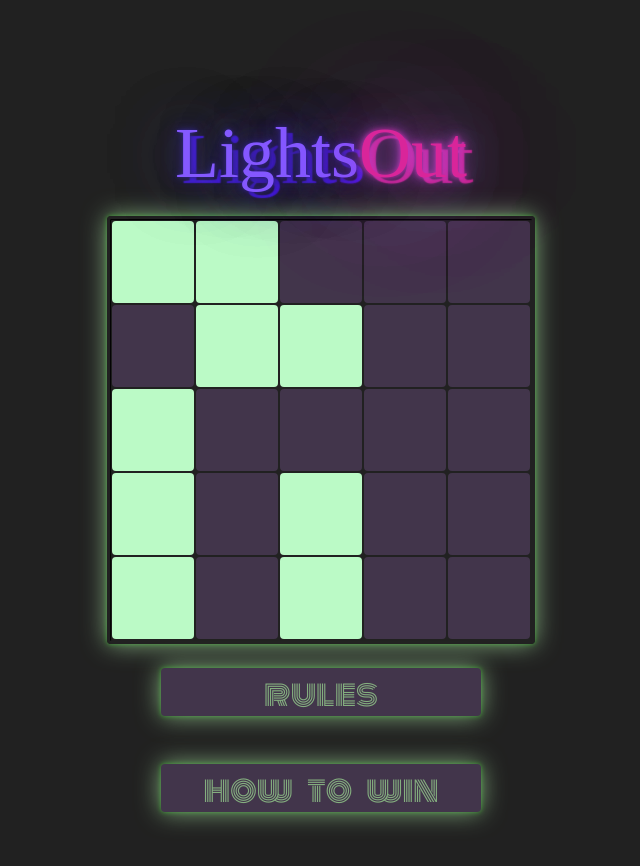
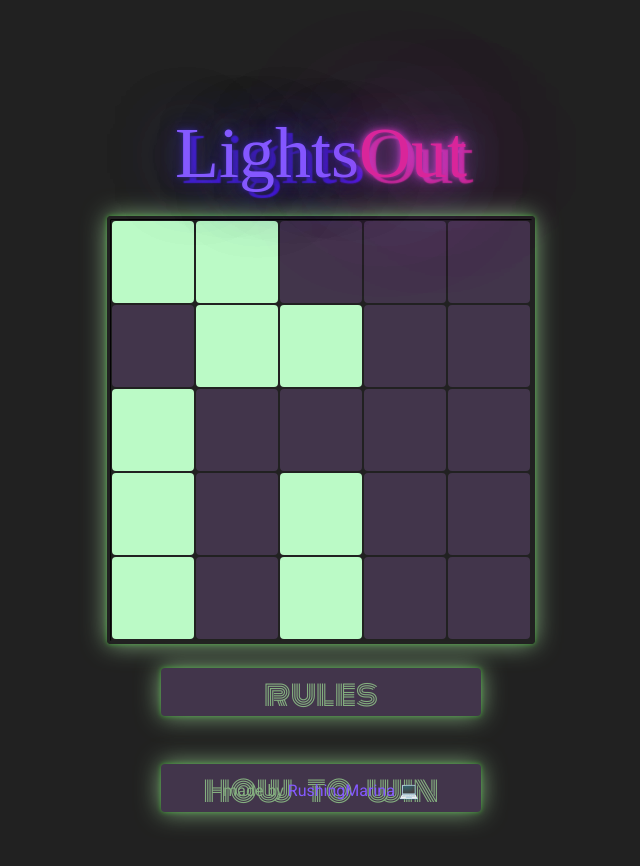
Before and after one commit to rushingMarina/lights-out-game, a React (Create React App) app: page / in a window 1280 px wide. Shown: the whole page, without its empty margins (319-959 px from the left). Built offline with nearby package versions, Linux system fonts and the light colour scheme; a web font is replaced by a local one.

Commit message:
added footer

```diff
--- a/src/Board.css
+++ b/src/Board.css
@@ -14,6 +14,31 @@
   margin: 1.3rem;
   margin-top: 5rem;
 }
+
+/**************
+    FOOTER
+******************/
+
+.footer {
+  position: fixed;
+  left: 0px;
+  bottom: 0px;
+  width: 100%;
+  font-family: "Roboto";
+  color: #84AE7F;
+
+}
+
+.rushing {
+  color: #8459ff;
+  text-decoration: none;
+}
+
+.rushing:hover {
+  cursor: pointer;
+}
+
+
 
 
 .Board-rules {
@@ -118,6 +143,8 @@
   }
 }
 
+
+
 /*Medium devices (Landscape Tablets & Medium Laptops) >=992px*/
 @media (min-width: 992px) and (max-width: 1199px) {
     .neon-blue {
--- a/src/Board.js
+++ b/src/Board.js
@@ -34,7 +34,7 @@ class Board extends Component {
 
   }
 
-  /** create a board nrows high/ncols wide, each cell randomly lit or unlit */
+  /** creating a board nrows high/ncols wide */
   createBoard() {
     //length of board is now nrows!
     let board = new Array(this.props.nrows);
@@ -54,7 +54,7 @@ class Board extends Component {
     this.flipCellsAround(`${guess}-${guess_2}`);
   }
 
-  //when we radnomly doing a move we weill flip cells aroung it, this way the board will stay solvable
+  //when we radnomly doing a move we will flip cells aroung it, this way the board will stay solvable
   handleRandomMoves() {
     const numOfMoves = Math.floor(Math.random() * 5) + 3; // number of moves when game starts
     for (let i = 0; i < numOfMoves; i++) {
@@ -182,6 +182,7 @@ class Board extends Component {
 
      return (
         <div className='container'>
+          <div className='content'>
             { !this.state.gaveUp ? (<div>
               <div className='Board-title'>
                 <div className="neon-blue">Lights </div>
@@ -203,6 +204,8 @@ class Board extends Component {
                    {giveUpBtn}
                </div>
                </div>}
+              </div>
+               <footer className='footer'>made by <a target='blank' href='http://rushingmarina.com/portfolio/' className='rushing'>RushingMarina</a> 💻</footer>
         </div>
             );
 
--- a/src/index.css
+++ b/src/index.css
@@ -16,4 +16,6 @@ body {
   background-color: #212121;
   color: white;
   text-align: center;
+  display: flex;
+  flex-direction: column;
 }
```
Also changed, not shown: 1 other file (tests, documents, lock files or other folders).
